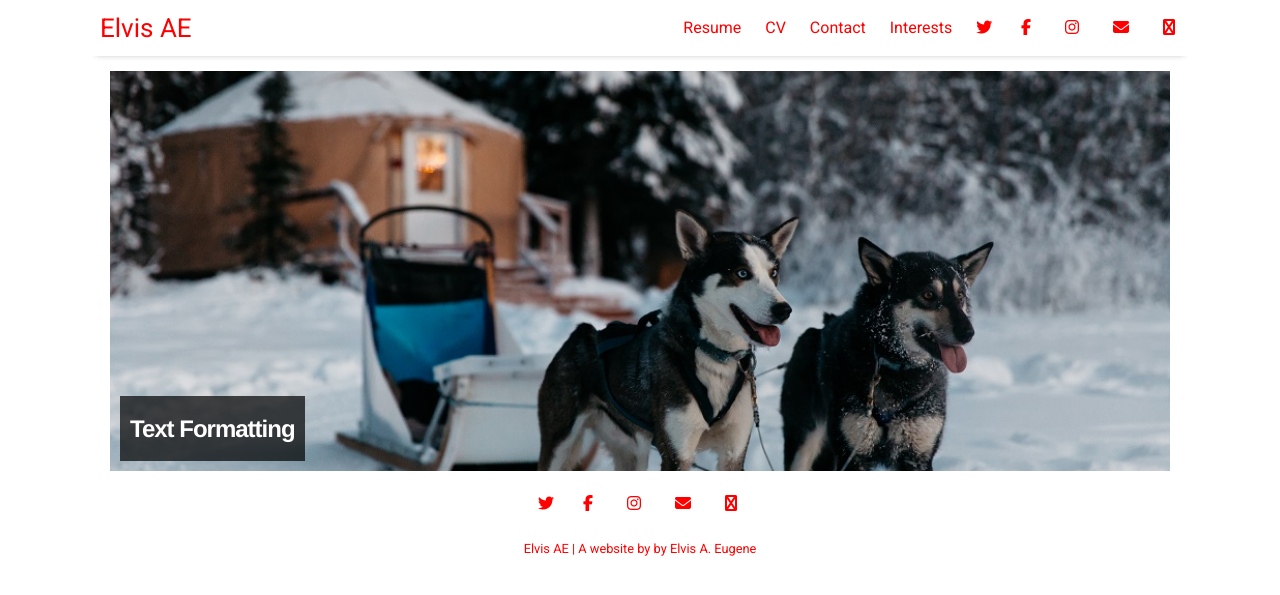
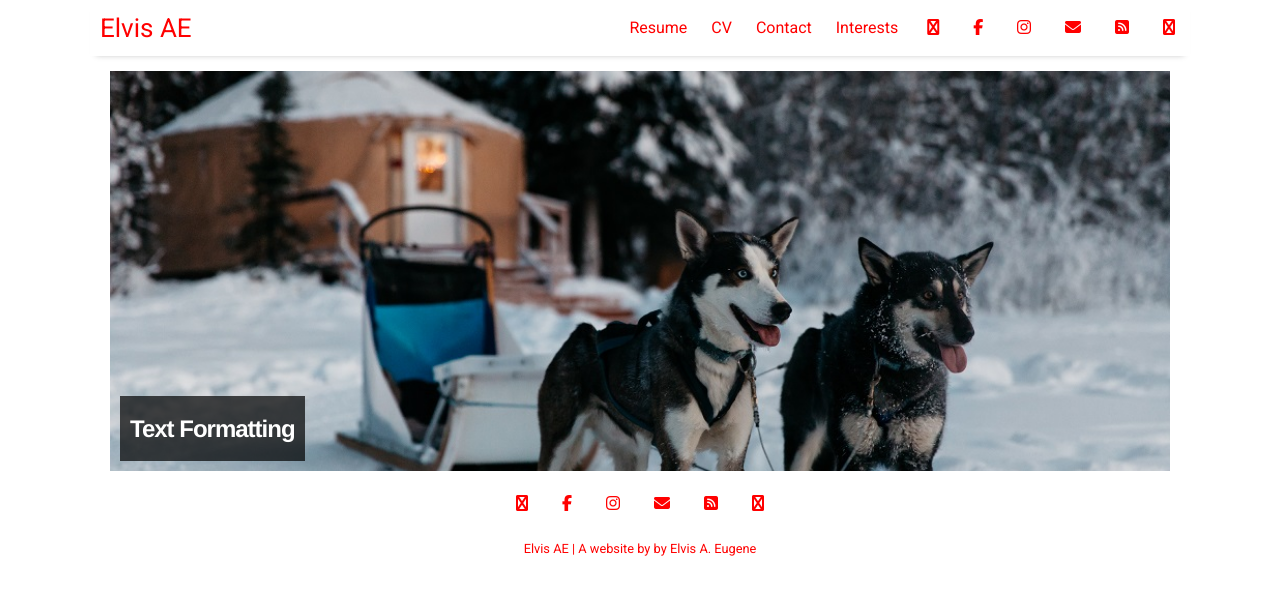
Before and after one commit to otherelvis/otherelvis.github.io, a Jekyll site: the page built from pages/sample-posts.md, in a window 1280 px wide. Shown: the top 595 px of the page. Built offline with Jekyll 4.4.1, drawn with Linux system fonts in a browser that asks for light colours; nearby versions of some CDN libraries.

Commit message:
Update settings.yml

```diff
--- a/_data/settings.yml
+++ b/_data/settings.yml
@@ -17,11 +17,11 @@ menu:
 
 # Available social icons are powered by Font Awesome, so you can use any icon that they offer
 social:
-- {icon: 'twitter', link:    'https://x.com/ElvisAE1'}
+- {icon: 'x-twitter', link:    'https://x.com/ElvisAE1'}
 - {icon: 'facebook', link:   'https://www.facebook.com/elvis90'}
 - {icon: 'instagram', link:  'https://www.instagram.com/__otherelvis__/'}
 - {icon: 'envelope', link:   'mailto:elvis.ae@gmail.com'}
-#- {icon: 'rss-square', link: 'feed.xml'}
+- {icon: 'rss-square', link: 'feed.xml'}
 - {icon: 'linkedin-in', link: 'https://www.linkedin.com/in/elviseugene'}
 
 # Customize site text
```
